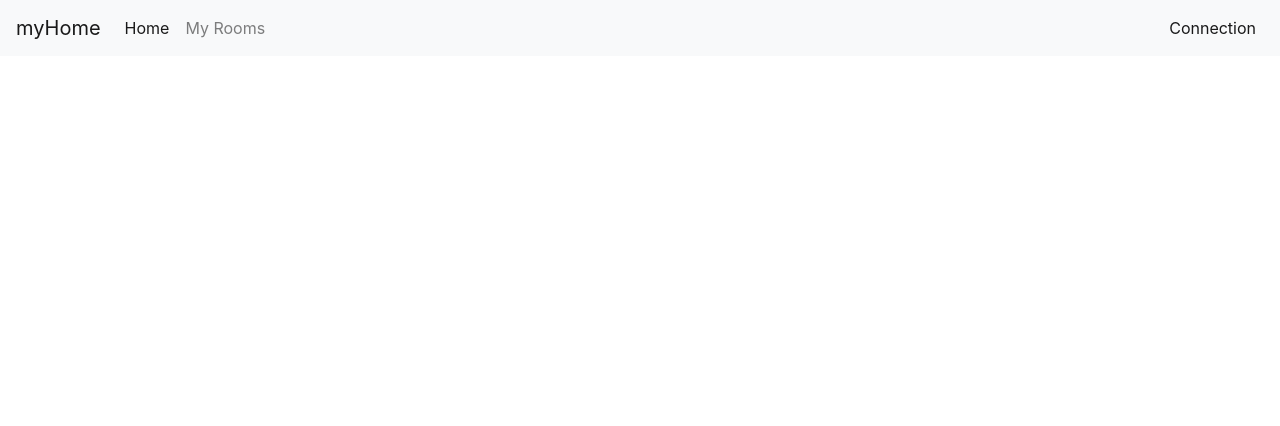
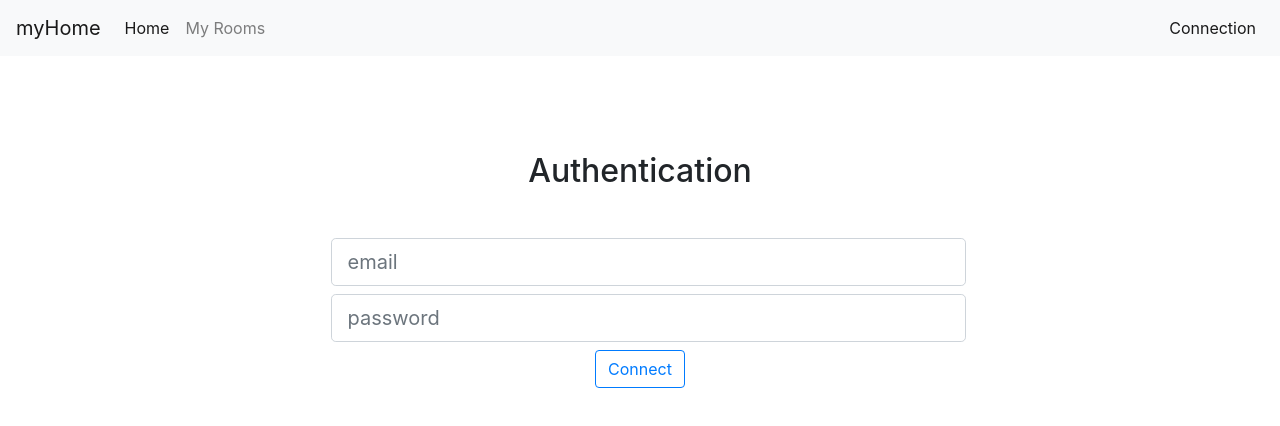
Before and after one commit to Heiiji/react-graphql-typescript, a React (Create React App) app: page /auth in a window 1280 px wide. Shown: the top 426 px of the page. Built offline with nearby package versions, Linux system fonts and the light colour scheme.

Commit message:
add auth page

```diff
--- a/src/pages/Auth.tsx
+++ b/src/pages/Auth.tsx
@@ -2,9 +2,23 @@ import React from 'react';
 import Header from '../organism/Header';
 
 function Auth() {
+    const _onSubmit = (ev: any) => {
+        ev.preventDefault();
+    }
+
     return (
         <div>
             <Header/>
+            <div className="container">
+                <div className="row align-items-center justify-content-center">
+                    <form className="col-md-7 mt-5 text-center" onSubmit={_onSubmit}>
+                        <h2 className="text-center my-5">Authentication</h2>
+                        <input type="text" name="email" placeholder="email" className="form-control form-control-lg m-2" />
+                        <input type="password" name="password" placeholder="password" className="form-control form-control-lg m-2" />
+                        <button className="btn btn-outline-primary">Connect</button>
+                    </form>
+                </div>
+            </div>
         </div>
     );
 }
```
